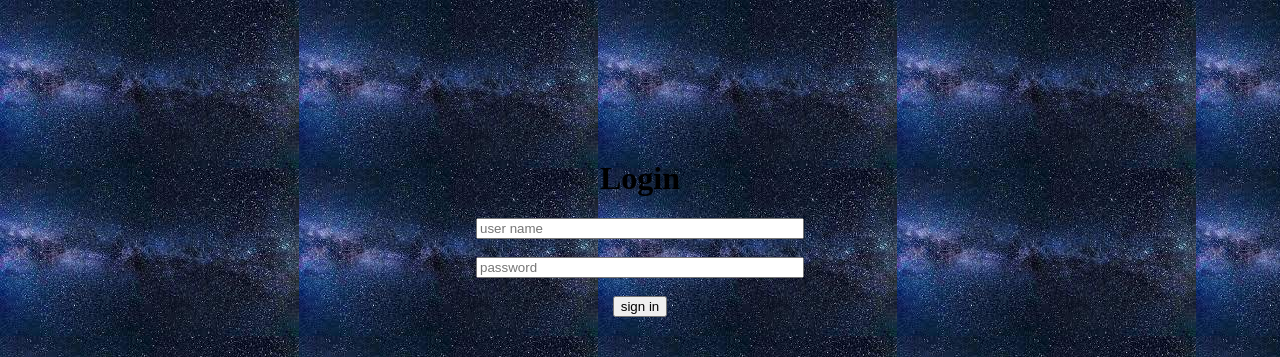
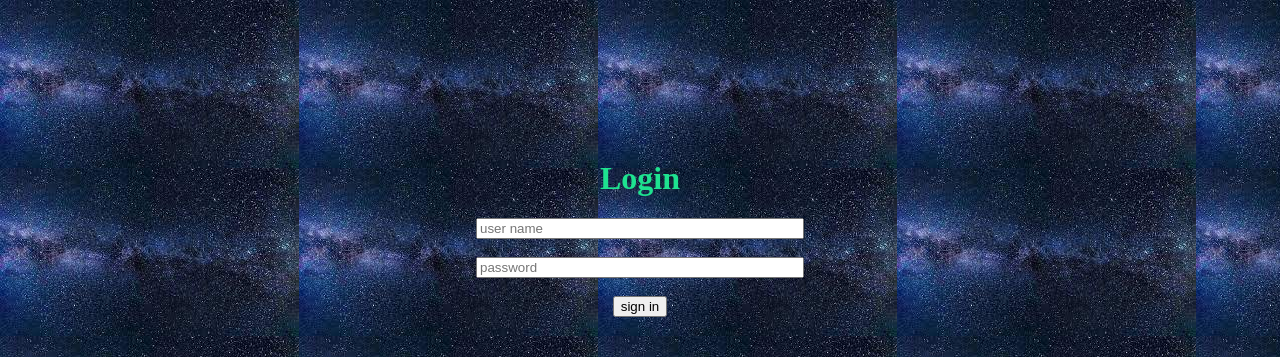
Before and after one commit to aswandhkolangarodi/login, a Django app: page /home/login in a window 1280 px wide. Shown: the top 357 px of the page. Run offline with Django 3.2, Linux system fonts and the light colour scheme.

Commit message:
Update login.html

```diff
--- a/gitapp/templates/login.html
+++ b/gitapp/templates/login.html
@@ -10,7 +10,7 @@
 </head>
 <body background="{% static 'images/bg.jpg'%}">
     <center style="margin-top: 10rem;">
-        <h1>Login</h1>
+        <h1 style="color: rgb(30, 226, 144);">Login</h1>
         <input style="width: 20rem;" type="text" placeholder="user name"><br><br>
         <input style="width: 20rem;" type="password" placeholder="password"><br><br>
         <input type="button" value="sign in">
```
